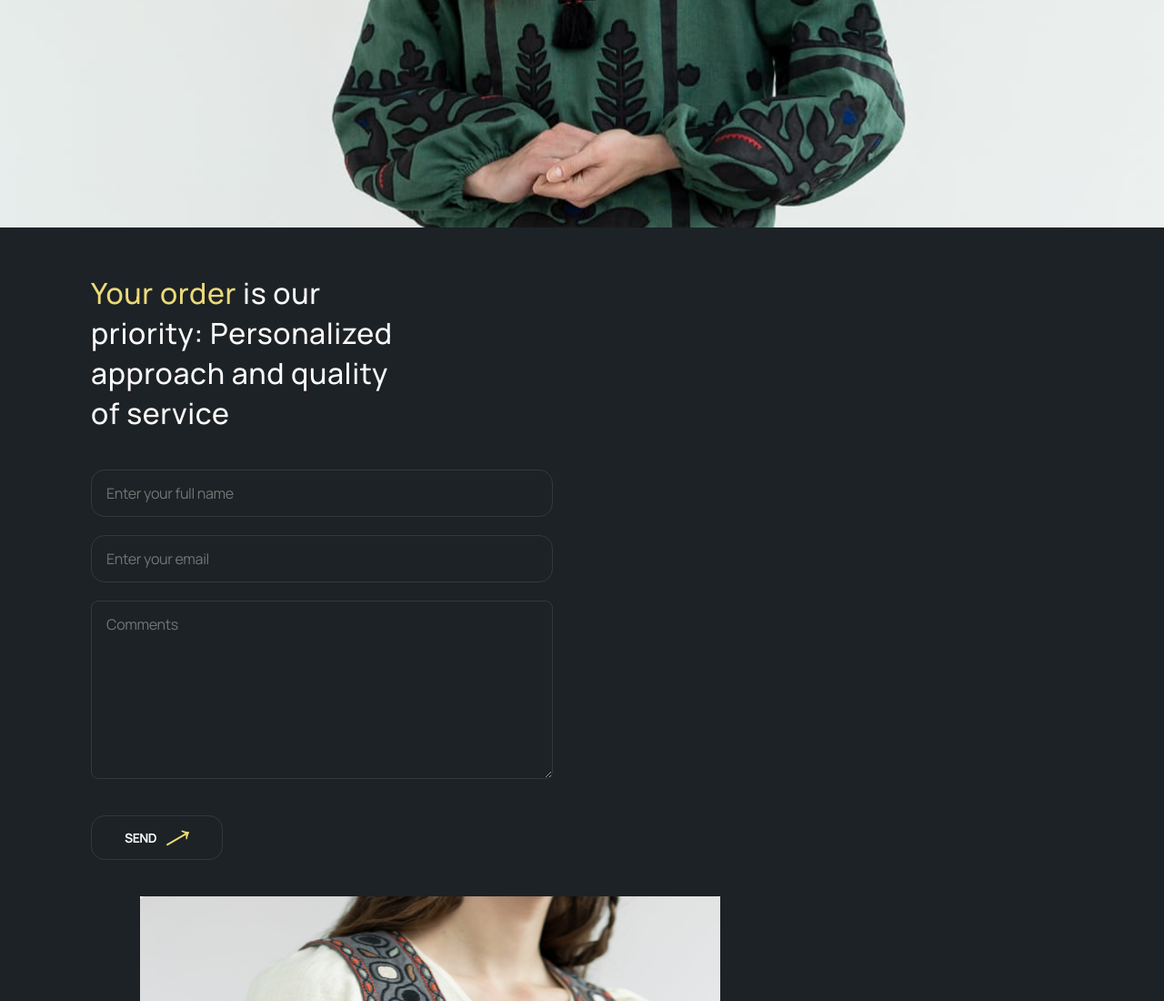
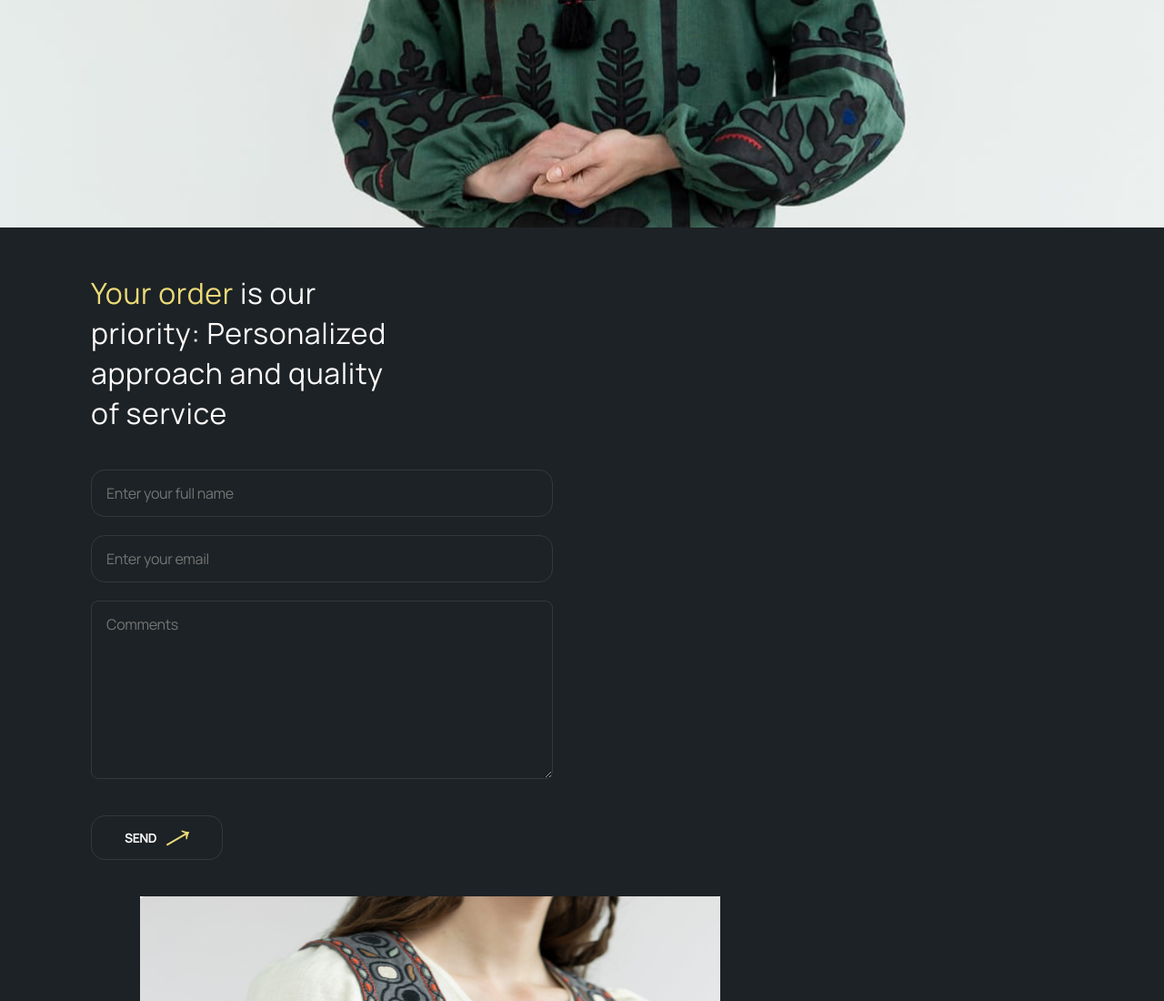
Before and after one commit to GoitStudentsWorks/96_html-css_01eksandr0, a website built with Vite: page src/index.html in a window 1280 px wide. Shown: the part 3286-4386 px from the top of the page at 91% size. Built offline with nearby package versions, Linux system fonts and the light colour scheme; files whose address does not match are found by name.

Commit message:
+ local fonts

```diff
--- /dev/null
+++ b/src/css/fonts.css
@@ -0,0 +1,24 @@
+/* manrope-regular - latin */
+@font-face {
+  font-display: swap; /* Check https://developer.mozilla.org/en-US/docs/Web/CSS/@font-face/font-display for other options. */
+  font-family: 'Manrope';
+  font-style: normal;
+  font-weight: 400;
+  src: url('../fonts/manrope-v15-latin-regular.woff2') format('woff2'); /* Chrome 36+, Opera 23+, Firefox 39+, Safari 12+, iOS 10+ */
+}
+/* manrope-500 - latin */
+@font-face {
+  font-display: swap; /* Check https://developer.mozilla.org/en-US/docs/Web/CSS/@font-face/font-display for other options. */
+  font-family: 'Manrope';
+  font-style: normal;
+  font-weight: 500;
+  src: url('../fonts/manrope-v15-latin-regular.woff2') format('woff2'); /* Chrome 36+, Opera 23+, Firefox 39+, Safari 12+, iOS 10+ */
+}
+/* manrope-700 - latin */
+@font-face {
+  font-display: swap; /* Check https://developer.mozilla.org/en-US/docs/Web/CSS/@font-face/font-display for other options. */
+  font-family: 'Manrope';
+  font-style: normal;
+  font-weight: 700;
+  src: url('/fonts/manrope-v15-latin-700.woff2') format('woff2'); /* Chrome 36+, Opera 23+, Firefox 39+, Safari 12+, iOS 10+ */
+}
--- a/src/css/styles.css
+++ b/src/css/styles.css
@@ -1,6 +1,7 @@
 /* common */
 @import url('./reset.css');
 @import url('./container.css');
+@import url('./fonts.css');
 /*HEADER*/
 @import url('./header.css');
 /*HERO*/
--- a/src/index.html
+++ b/src/index.html
@@ -7,10 +7,7 @@
     <title>The best embroidered</title>
     <link rel="preconnect" href="https://fonts.googleapis.com" />
     <link rel="preconnect" href="https://fonts.gstatic.com" crossorigin />
-    <link
-      href="https://fonts.googleapis.com/css2?family=Manrope:wght@400;500;700&display=swap"
-      rel="stylesheet"
-    />
+
     <link
       rel="stylesheet"
       href="https://cdnjs.cloudflare.com/ajax/libs/modern-normalize/2.0.0/modern-normalize.min.css
```
Also changed, not shown: src/fonts/manrope-v15-latin-500.woff2 (added), src/fonts/manrope-v15-latin-700.woff2 (added), src/fonts/manrope-v15-latin-regular.woff2 (added).
